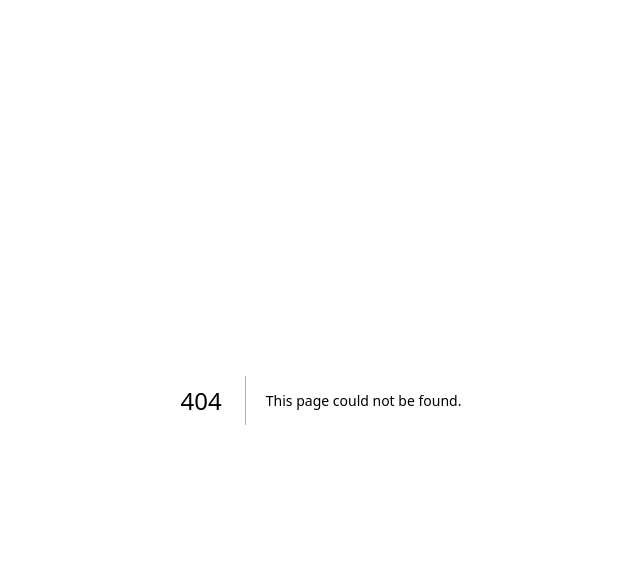
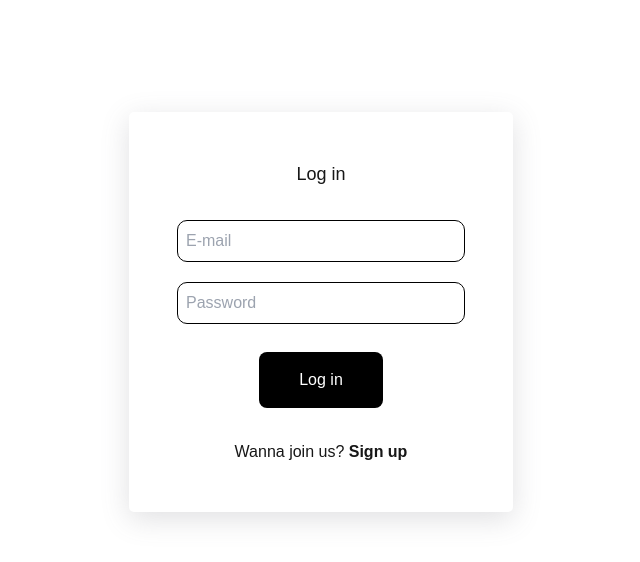
Before and after one commit to andjan3/jira-but-better, a Next.js app: page /login in a window 1280 px wide. Before the commit this address had no page. Shown: the top 562 px of the page, without its empty margins (319-959 px from the left). Built offline with nearby package versions, Linux system fonts and the light colour scheme.

Commit message:
fixed sign up

```diff
--- /dev/null
+++ b/app/api/register/route.ts
@@ -0,0 +1,43 @@
+import { NextResponse } from "next/server";
+import { prisma } from "@/app/lib/prisma";
+import { hash } from "bcrypt";
+
+export async function POST(request: Request) {
+  try {
+    const { username, email, password } = await request.json();
+
+    if (password.length < 6) {
+      return NextResponse.json(
+        { error: "Lösenordet måste vara minst 6 tecken långt" },
+        { status: 400 }
+      );
+    }
+
+    const existingUser = await prisma.user.findUnique({
+      where: { email: email.toLowerCase() },
+    });
+    if (existingUser) {
+      return NextResponse.json(
+        { error: "En användare med denna e-post finns redan" },
+        { status: 400 }
+      );
+    }
+
+    const hashedPassword = await hash(password, 12);
+    const user = await prisma.user.create({
+      data: {
+        email: email.toLowerCase(),
+        password: hashedPassword,
+        username: username,
+      },
+    });
+
+    return NextResponse.json({ user, success: true });
+  } catch (error) {
+    console.error("Registreringsfel:", error);
+    return NextResponse.json(
+      { error: "Ett serverfel inträffade" },
+      { status: 500 }
+    );
+  }
+}
--- a/app/globals.css
+++ b/app/globals.css
@@ -19,6 +19,16 @@ body {
   background: var(--background);
   font-family: Arial, Helvetica, sans-serif;
 }
+input{
+  border: 1px solid black;
+  border-radius: 10px;
+  padding: 0.5rem;
+}
+.form-container{
+  box-shadow: rgba(100, 100, 111, 0.2) 0px 7px 29px 0px;
+  padding: 3rem;
+  border-radius: 5px;
+}
 
 @layer utilities {
   .text-balance {
--- /dev/null
+++ b/app/login/page.tsx
@@ -0,0 +1,87 @@
+"use client";
+
+import { signIn } from "next-auth/react";
+import { useState } from "react";
+import { useRouter } from "next/navigation";
+
+export default function LoginPage() {
+  const [isLogin, setIsLogin] = useState(true);
+  const [username, setUsername] = useState("");
+  const [email, setEmail] = useState("");
+  const [password, setPassword] = useState("");
+  const router = useRouter();
+
+  const handleSubmit = async (e: React.FormEvent) => {
+    e.preventDefault();
+
+    if (isLogin) {
+      const result = await signIn("credentials", {
+        email,
+        password,
+        redirect: false,
+      });
+      if (result?.ok) router.push("/");
+    } else {
+      const res = await fetch("/api/register", {
+        method: "POST",
+        body: JSON.stringify({ username, email, password }),
+      });
+      if (res.ok) {
+        await signIn("credentials", {
+          username,
+          email,
+          password,
+          redirect: false,
+        });
+        router.push("/");
+      }
+    }
+  };
+
+  return (
+    <div className="form-container flex flex-col w-[30%] h-auto mx-auto gap-8 mt-28">
+      <h2 className="text-center text-lg">{isLogin ? "Log in" : "Sign up"}</h2>
+      <form onSubmit={handleSubmit} className="flex flex-col gap-5 ">
+        {!isLogin && (
+          <input
+            type="username"
+            value={username}
+            onChange={(e) => setUsername(e.target.value)}
+            placeholder="Username"
+          />
+        )}
+        <input
+          type="email"
+          value={email}
+          onChange={(e) => setEmail(e.target.value)}
+          placeholder="E-mail"
+          required
+        />
+        <input
+          type="password"
+          value={password}
+          onChange={(e) => setPassword(e.target.value)}
+          placeholder="Password"
+          required
+        />
+        <button
+          type="submit"
+          className="bg-black text-white w-auto px-10 p-4 rounded-lg mx-auto hover:bg-[#212121] mt-2"
+        >
+          {isLogin ? "Log in" : "Sign up"}
+        </button>
+      </form>
+      <button onClick={() => setIsLogin(!isLogin)} className="toggle-button">
+        {isLogin ? (
+          <>
+            Wanna join us? <span className="font-bold">Sign up</span>
+          </>
+        ) : (
+          <>
+            Already have an account? <span className="font-bold">Log in</span>
+          </>
+        )}
+      </button>
+    </div>
+  );
+}
--- a/auth.ts
+++ b/auth.ts
@@ -51,6 +51,9 @@ export const authOptions: NextAuthOptions = {
       },
     }),
   ],
+  pages: {
+    signIn: "/login",
+  },
   callbacks: {
     session: ({ session, token }) => {
       console.log("Session Callback", { session, token });
@@ -59,6 +62,7 @@ export const authOptions: NextAuthOptions = {
         user: {
           ...session.user,
           id: token.id,
+          username: token.username,
           randomKey: token.randomKey,
         },
       };
@@ -70,6 +74,7 @@ export const authOptions: NextAuthOptions = {
         return {
           ...token,
           id: u.id,
+          username: u.username,
           randomKey: u.randomKey,
         };
       }
```
